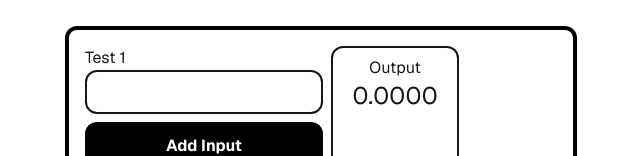
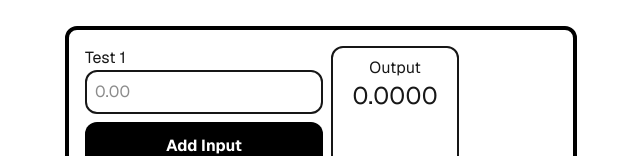
Before and after one commit to Thales3006/The-Coeficient, a Next.js app: page /calc in a window 1280 px wide. Shown: the part 366-522 px from the top of the page, without its empty margins (319-959 px from the left). Built offline with nearby package versions, Linux system fonts and the light colour scheme.

Commit message:
input boxes placeholder added

```diff
--- a/src/app/calc/components/Tests.tsx
+++ b/src/app/calc/components/Tests.tsx
@@ -60,6 +60,7 @@ export default function Tests({
               title={`Test ${index + 1}`}
               type="number"
               value={value}
+              placeholder="0.00"
               onChange={(newValue) => handleChange(index, newValue)}
             />
             {index !== 0 ? (
--- a/src/components/InputBox.tsx
+++ b/src/components/InputBox.tsx
@@ -7,12 +7,14 @@ export default function InputBox({
   value,
   type,
   className,
+  placeholder,
   onChange,
 }: {
   title: string;
   value: string;
   type: string;
   className?: string;
+  placeholder?: string;
   onChange: (newValue: string) => void;
 }) {
   return (
@@ -22,6 +24,7 @@ export default function InputBox({
         className={clsx('border-2 p-2 rounded-xl', className)}
         type={type}
         value={value}
+        placeholder={clsx('', placeholder)}
         onChange={(e) => onChange(e.target.value)}
       />
     </div>
```
